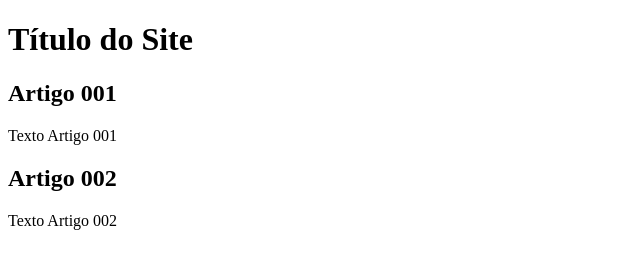
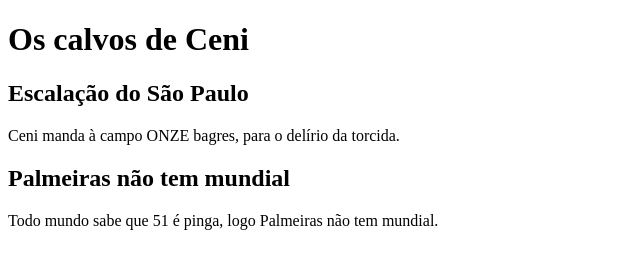
Before and after one commit to ViniciusLucena27/projeto-site, a plain HTML site: page index.HTML in a window 1280 px wide. Shown: the whole page, without its empty margins (0-640 px from the left). Drawn offline with Linux system fonts and the light colour scheme.

Commit message:
comecei a escrever o conteudo

```diff
--- a/index.HTML
+++ b/index.HTML
@@ -9,15 +9,15 @@
 <body>
     <main>
         <header>
-            <h1>Título do Site</h1>
+            <h1>Os calvos de Ceni</h1>
         </header>
         <article>
-            <h2>Artigo 001</h2>
-            <p>Texto Artigo 001</p>
+            <h2>Escalação do São Paulo</h2>
+            <p>Ceni manda à campo ONZE bagres, para o delírio da torcida.</p>
         </article>
         <article>
-            <h2>Artigo 002</h2>
-            <p>Texto Artigo 002</p>
+            <h2>Palmeiras não tem mundial</h2>
+            <p>Todo mundo sabe que 51 é pinga, logo Palmeiras não tem mundial.</p>
         </article>
     </main>
 </body>
```
